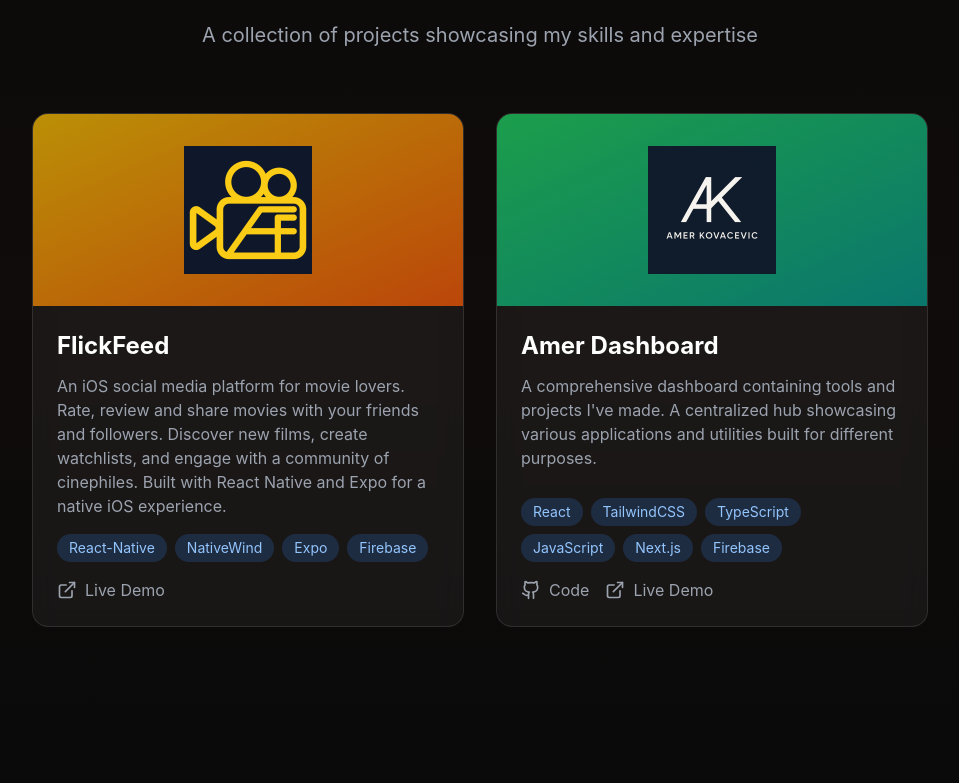
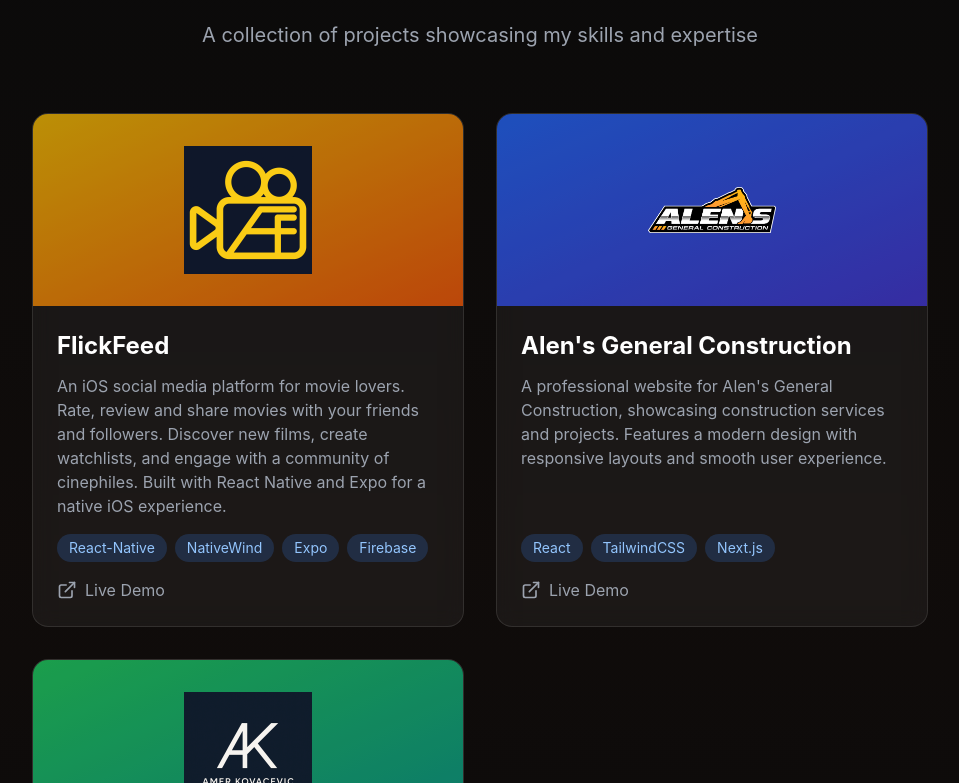
Before and after one commit to amerkovacevic/personal-portfolio, a Next.js app: page / in a window 1280 px wide. Shown: the part 2017-2800 px from the top of the page, without its empty margins (160-1119 px from the left). Built offline with nearby package versions, Linux system fonts and the light colour scheme.

Commit message:
alens general construction

```diff
--- a/components/Footer.tsx
+++ b/components/Footer.tsx
@@ -12,6 +12,7 @@ const navigation = [
 
 const footerProjects = [
   { name: 'FlickFeed', href: '#projects' },
+  { name: 'Alen\'s General Construction', href: '#projects' },
   { name: 'Amer Dashboard', href: '#projects' },
 ];
 
--- a/components/Projects.tsx
+++ b/components/Projects.tsx
@@ -14,6 +14,15 @@ const projects = [
     logo: '/assets/1024.png',
     github: null,
     live: 'https://flickfeed.app',
+  },
+  {
+    title: 'Alen\'s General Construction',
+    description: 'A professional website for Alen\'s General Construction, showcasing construction services and projects. Features a modern design with responsive layouts and smooth user experience.',
+    tech: ['React', 'TailwindCSS', 'Next.js'],
+    image: 'bg-gradient-to-br from-blue-600 to-indigo-700',
+    logo: '/assets/agclogo.png',
+    github: null,
+    live: 'https://alensgeneralconstruction.com',
   },
   {
     title: 'Amer Dashboard',
```
Also changed, not shown: public/assets/agclogo.png (added).
